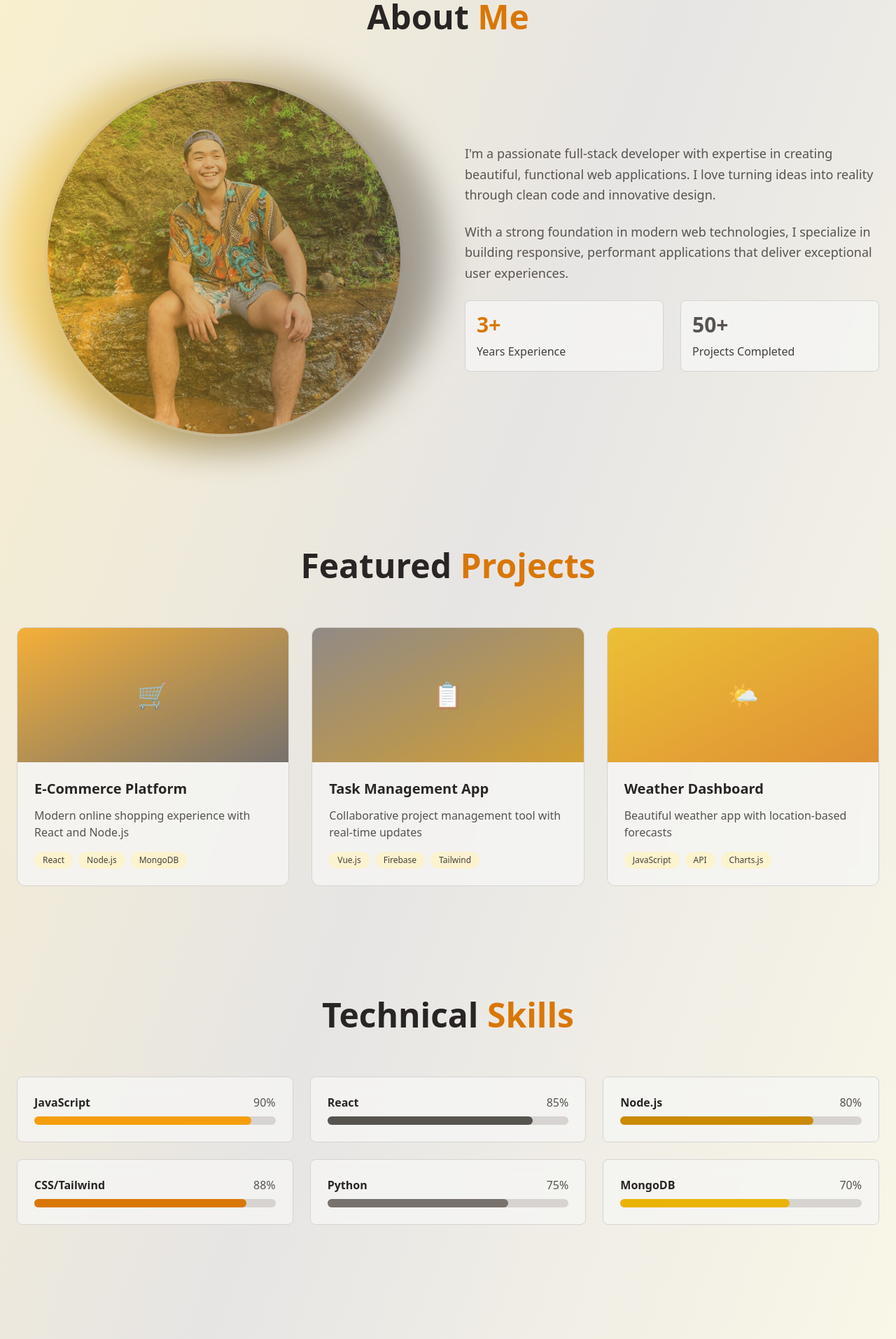
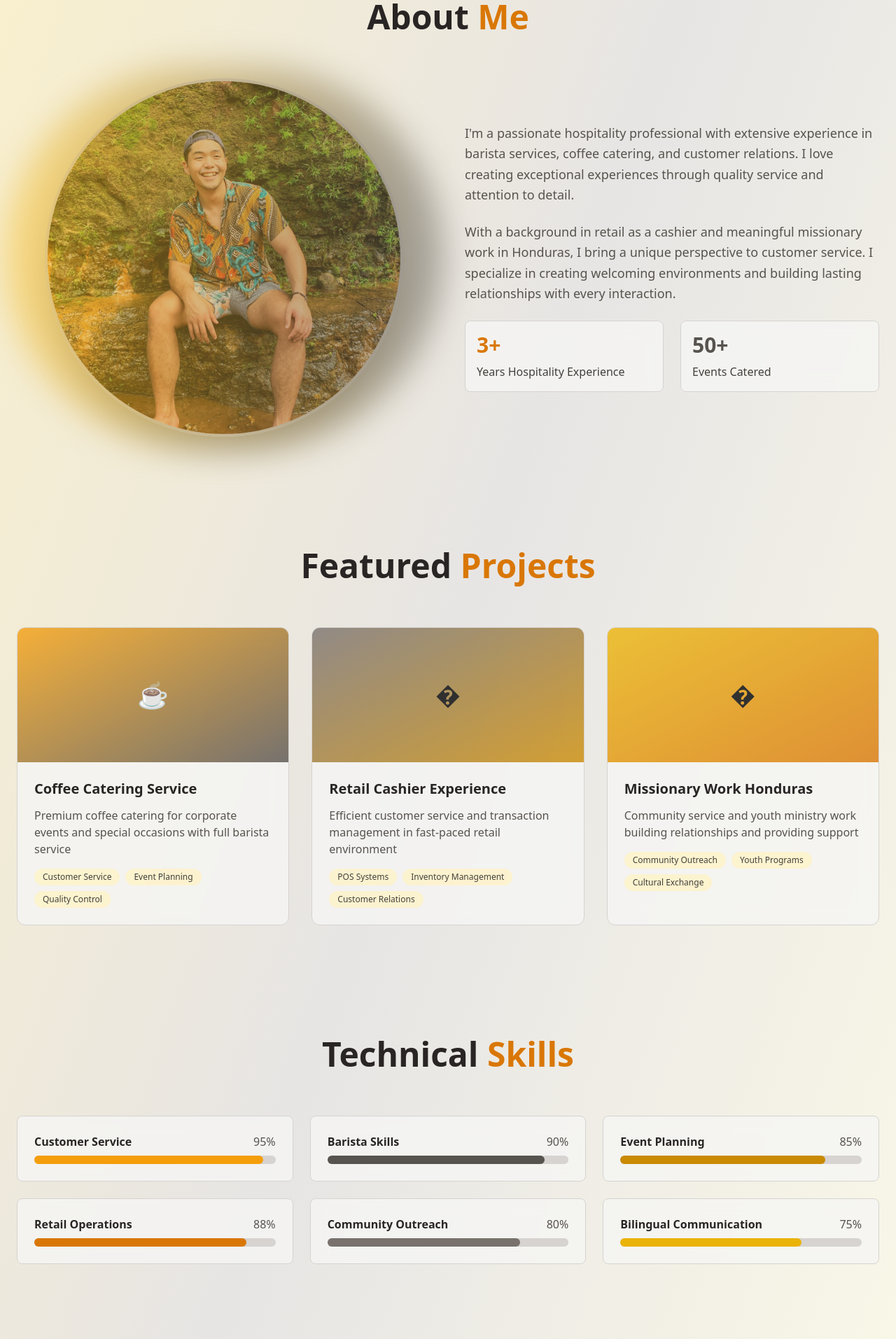
Before and after one commit to aselga96/portfolio-website, a React (Vite) app: page / in a window 1280 px wide. Shown: the part 880-2793 px from the top of the page at 70% size. Built offline with nearby package versions, Linux system fonts and the light colour scheme.

Commit message:
Made it more personal

```diff
--- a/src/App.jsx
+++ b/src/App.jsx
@@ -106,7 +106,8 @@ export default function App() {
             </span>
           </h1>
           <p className="text-xl md:text-2xl text-stone-600 mb-8 max-w-2xl mx-auto">
-            Building exceptional digital experiences with modern web technologies
+            Interested in collaborating on hospitality projects or discussing customer service opportunities?
+            Let's connect and create exceptional experiences together.
           </p>
           <div className="flex flex-col sm:flex-row gap-4 justify-center">
             <button
@@ -148,21 +149,21 @@ export default function App() {
             </div>
             <div className="space-y-6">
               <p className="text-stone-600 text-lg leading-relaxed">
-                I'm a passionate full-stack developer with expertise in creating beautiful, functional web applications.
-                I love turning ideas into reality through clean code and innovative design.
+                I'm a passionate hospitality professional with extensive experience in barista services, coffee catering, and customer relations.
+                I love creating exceptional experiences through quality service and attention to detail.
               </p>
               <p className="text-stone-600 text-lg leading-relaxed">
-                With a strong foundation in modern web technologies, I specialize in building responsive,
-                performant applications that deliver exceptional user experiences.
+                With a background in retail as a cashier and meaningful missionary work in Honduras, I bring a unique perspective to customer service.
+                I specialize in creating welcoming environments and building lasting relationships with every interaction.
               </p>
               <div className="grid grid-cols-2 gap-6">
                 <div className="bg-stone-100/80 backdrop-blur-md rounded-lg p-4 border border-stone-300">
                   <div className="text-3xl font-bold text-amber-600 mb-2">3+</div>
-                  <div className="text-stone-700">Years Experience</div>
+                  <div className="text-stone-700">Years Hospitality Experience</div>
                 </div>
                 <div className="bg-stone-100/80 backdrop-blur-md rounded-lg p-4 border border-stone-300">
                   <div className="text-3xl font-bold text-stone-600 mb-2">50+</div>
-                  <div className="text-stone-700">Projects Completed</div>
+                  <div className="text-stone-700">Events Catered</div>
                 </div>
               </div>
             </div>
@@ -179,25 +180,25 @@ export default function App() {
           <div className="grid md:grid-cols-2 lg:grid-cols-3 gap-8">
             {[
               {
-                title: 'E-Commerce Platform',
-                description: 'Modern online shopping experience with React and Node.js',
-                tech: ['React', 'Node.js', 'MongoDB'],
+                title: 'Coffee Catering Service',
+                description: 'Premium coffee catering for corporate events and special occasions with full barista service',
+                tech: ['Customer Service', 'Event Planning', 'Quality Control'],
                 color: 'from-amber-500 to-stone-600',
-                image: '🛒' // Add your image path here
+                image: '☕' // Add your image path here
               },
               {
-                title: 'Task Management App',
-                description: 'Collaborative project management tool with real-time updates',
-                tech: ['Vue.js', 'Firebase', 'Tailwind'],
+                title: 'Retail Cashier Experience',
+                description: 'Efficient customer service and transaction management in fast-paced retail environment',
+                tech: ['POS Systems', 'Inventory Management', 'Customer Relations'],
                 color: 'from-stone-500 to-yellow-600',
-                image: '📋' // Add your image path here
+                image: '�' // Add your image path here
               },
               {
-                title: 'Weather Dashboard',
-                description: 'Beautiful weather app with location-based forecasts',
-                tech: ['JavaScript', 'API', 'Charts.js'],
+                title: 'Missionary Work Honduras',
+                description: 'Community service and youth ministry work building relationships and providing support',
+                tech: ['Community Outreach', 'Youth Programs', 'Cultural Exchange'],
                 color: 'from-yellow-500 to-amber-600',
-                image: '🌤' // Add your image path here
+                image: '�' // Add your image path here
               }
             ].map((project, index) => (
               <div
@@ -236,12 +237,12 @@ export default function App() {
           </h2>
           <div className="grid md:grid-cols-2 lg:grid-cols-3 gap-6">
             {[
-              { name: 'JavaScript', level: 90, color: 'bg-amber-500' },
-              { name: 'React', level: 85, color: 'bg-stone-600' },
-              { name: 'Node.js', level: 80, color: 'bg-yellow-600' },
-              { name: 'CSS/Tailwind', level: 88, color: 'bg-amber-600' },
-              { name: 'Python', level: 75, color: 'bg-stone-500' },
-              { name: 'MongoDB', level: 70, color: 'bg-yellow-500' }
+              { name: 'Customer Service', level: 95, color: 'bg-amber-500' },
+              { name: 'Barista Skills', level: 90, color: 'bg-stone-600' },
+              { name: 'Event Planning', level: 85, color: 'bg-yellow-600' },
+              { name: 'Retail Operations', level: 88, color: 'bg-amber-600' },
+              { name: 'Community Outreach', level: 80, color: 'bg-stone-500' },
+              { name: 'Bilingual Communication', level: 75, color: 'bg-yellow-500' }
             ].map((skill, index) => (
               <div key={index} className="bg-stone-100/80 backdrop-blur-md rounded-lg p-6 border border-stone-300">
                 <div className="flex justify-between mb-2">
```
